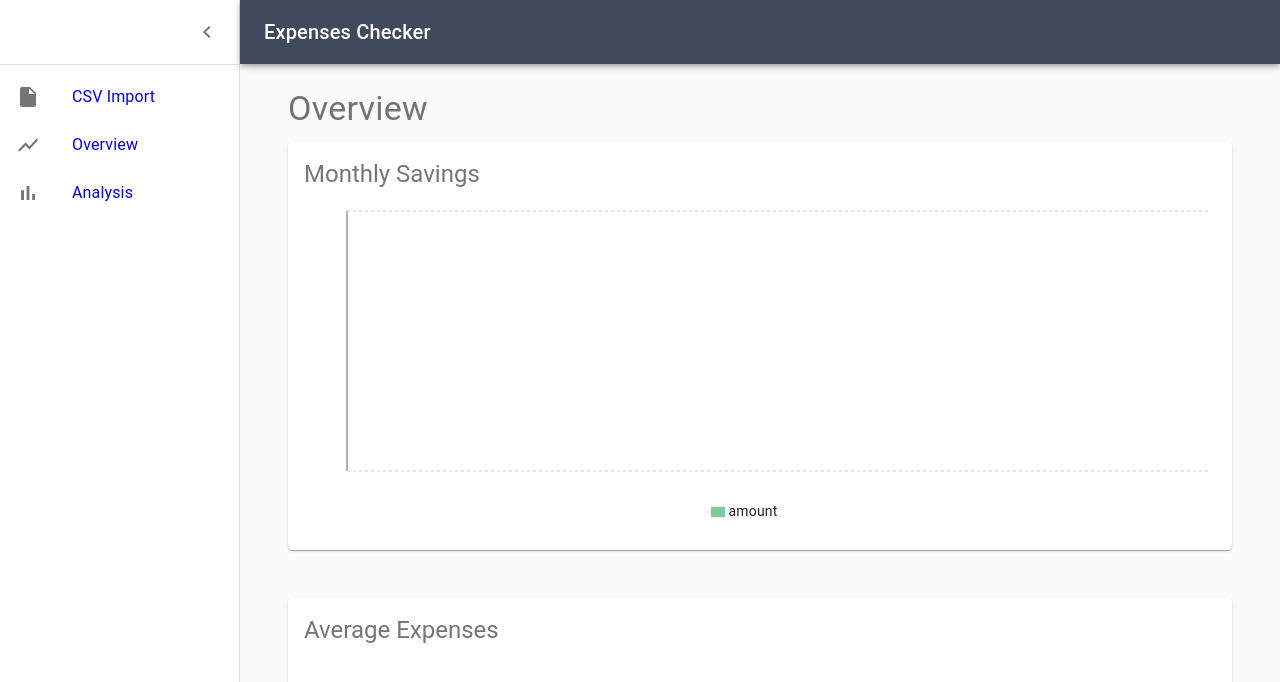
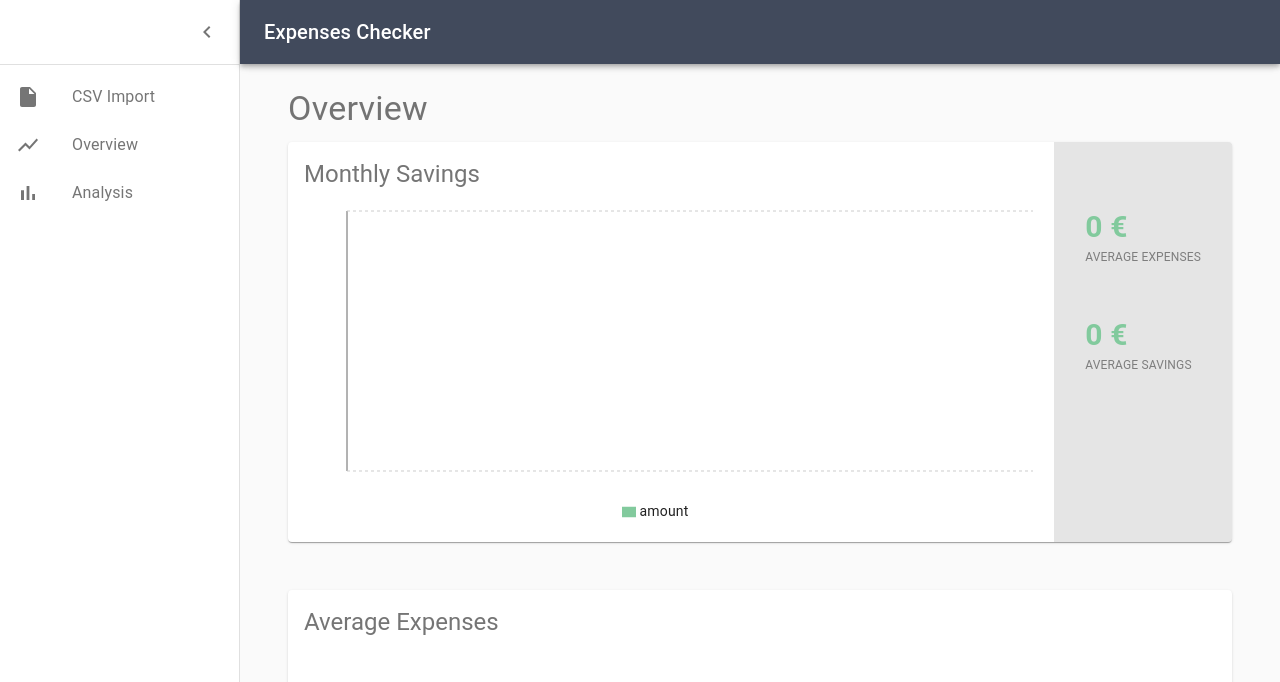
Before and after one commit to niklas92/expenses-app, a React (Create React App) app: page /overview in a window 1280 px wide. Shown: the top 682 px of the page. Built offline with nearby package versions, Linux system fonts and the light colour scheme.

Commit message:
Add KPIs to overview page: monthly average savings and monthly average expenses

```diff
--- a/src/App.js
+++ b/src/App.js
@@ -114,7 +114,8 @@ class App extends React.Component {
     classifiedExpenses: new Map(),
     monthlyExpenses: [],
     categoryAverage: [],
-    monthlyAverage: 0,
+    monAvgSavings: 0,
+    monAvgExpenses: 0,
     uploadCaption: "No file",
   };
 
@@ -127,15 +128,17 @@ class App extends React.Component {
   };
 
   handleFileLoaded = (data, fileInfo) => {
-    const { classExp, monExp, monAvg, catAvg } = processData(data);
-    console.log(classExp);
+    const { classExp, monExp, monAvgSav, monAvgExp, catAvg } = processData(
+      data
+    );
 
     this.setState({
       rawData: data,
       classifiedExpenses: classExp,
       monthlyExpenses: monExp,
       categoryAverage: catAvg,
-      monthlyAverage: monAvg,
+      monAvgSavings: monAvgSav,
+      monAvgExpenses: monAvgExp,
       fileName: fileInfo.name,
     });
   };
@@ -215,7 +218,8 @@ class App extends React.Component {
                 component={() => (
                   <Overview
                     monthlyExpenses={this.state.monthlyExpenses}
-                    monthlyAverage={this.state.monthlyAverage}
+                    monAvgSavings={this.state.monAvgSavings}
+                    monAvgExpenses={this.state.monAvgExpenses}
                     categoryAverage={this.state.categoryAverage}
                   />
                 )}
--- a/src/actions/classification.js
+++ b/src/actions/classification.js
@@ -13,6 +13,7 @@ var classifyExpenses = function (expenses) {
 var monthlyClassification = function (exp) {
   var income = 0;
   var savings = 0;
+  var totalExp = 0;
   var expMap = new Map();
 
   exp.forEach((e) => {
@@ -21,6 +22,7 @@ var monthlyClassification = function (exp) {
     if (key === "INCOME") {
       income += e.amount;
     } else {
+      totalExp += e.amount;
       var oldVal = expMap.get(key);
 
       if (!oldVal) {
@@ -48,6 +50,7 @@ var monthlyClassification = function (exp) {
     expenseGroups: expArr,
     income: income.toFixed(2),
     savings: savings.toFixed(2),
+    totalExp: totalExp.toFixed(2),
   };
 };
 
--- a/src/actions/parseCSV.js
+++ b/src/actions/parseCSV.js
@@ -28,11 +28,24 @@ var getMonthlyExpenses = function (dataMap) {
   return expenses;
 };
 
+// Monthly average of savings or overdraft (income included)
+var calculateAverageSavings = function (dataMap) {
+  var expenses = [];
+
+  for (const [, val] of dataMap.entries()) {
+    expenses.push(val.savings);
+  }
+  return (
+    expenses.reduce((acc, e) => acc + Number(e), 0) / expenses.length
+  ).toFixed(2);
+};
+
+// Monthly average of expenses (income not included)
 var calculateAverageExpense = function (dataMap) {
   var expenses = [];
 
   for (const [, val] of dataMap.entries()) {
-    expenses.push(val.savings);
+    expenses.push(val.totalExp);
   }
   return (
     expenses.reduce((acc, e) => acc + Number(e), 0) / expenses.length
@@ -71,9 +84,15 @@ var processData = function (data) {
     expenses,
     classExp,
     monExp: getMonthlyExpenses(classExp),
-    monAvg: calculateAverageExpense(classExp),
+    monAvgSav: calculateAverageSavings(classExp),
+    monAvgExp: calculateAverageExpense(classExp),
     catAvg: calculateCategoryAverage(classExp),
   };
 };
 
-export { processData, calculateAverageExpense, getMonthlyExpenses };
+export {
+  processData,
+  calculateAverageSavings,
+  calculateAverageExpense,
+  getMonthlyExpenses,
+};
--- a/src/ui-components/NavigationMenu.js
+++ b/src/ui-components/NavigationMenu.js
@@ -13,6 +13,7 @@ import { Link } from "react-router-dom";
 const styles = {
   menuItem: {
     textDecoration: "none",
+    color: "rgba(0, 0, 0, 0.54)",
   },
 };
 
--- a/src/ui-components/charts/CategoryPieChart.js
+++ b/src/ui-components/charts/CategoryPieChart.js
@@ -21,9 +21,6 @@ function CategoryPieChart(props) {
   const totalAmount = props.chartData
     ? props.chartData.reduce((acc, e) => acc + Number(e.amount), 0)
     : 0;
-
-  console.log("chartData: ", props.chartData);
-  console.log("totalAmount: ", totalAmount);
 
   const pieData = props.chartData
     ? props.chartData.filter((e) => e.amount > 0)
--- a/src/ui-components/overview/Overview.js
+++ b/src/ui-components/overview/Overview.js
@@ -19,10 +19,31 @@ const styles = (theme) => ({
     height: 320,
   },
   cardContainer: {
-    marginBottom: "18px;",
+    marginBottom: "18px",
+  },
+  cardContainerSideBar: {
+    marginBottom: "18px",
+    display: "flex",
+    justifyContent: "stretch",
   },
   cardDivider: {
     minHeight: "30px",
+  },
+  cardContentPrimary: { flexGrow: 1 },
+  cardContentSecondary: {
+    backgroundColor: "rgba(0, 0, 0, 0.1)",
+  },
+  kpiContainer: {
+    margin: "48px 15px",
+  },
+  kpiAmount: {
+    color: theme.palette.secondary.main,
+    fontSize: "30px",
+    fontWeight: "bold",
+  },
+  kpiLegend: {
+    color: "rgba(0, 0, 0, 0.45)",
+    fontSize: "12px",
   },
 });
 
@@ -45,16 +66,34 @@ class Overview extends React.Component {
           Overview
         </Typography>
 
-        <Card className={classes.cardContainer}>
-          <CardContent>
+        <Card className={classes.cardContainerSideBar}>
+          <CardContent className={classes.cardContentPrimary}>
             <Typography color="textSecondary" component="h5" variant="h5">
               Monthly Savings
             </Typography>
             <div className={classes.barChartContainer}>
               <OverviewBarChart
                 chartData={this.props.monthlyExpenses}
-                monthlyAverage={this.props.monthlyAverage}
+                monAvgSavings={this.props.monAvgSavings}
               />
+            </div>
+          </CardContent>
+          <CardContent className={classes.cardContentSecondary}>
+            <div className={classes.kpiContainer}>
+              <div className={classes.kpiAmount}>
+                {this.props.monAvgExpenses} €
+              </div>
+              <div className={classes.kpiLegend}>AVERAGE EXPENSES</div>
+            </div>
+            <div className={classes.kpiContainer}>
+              <div className={classes.kpiAmount}>
+                {this.props.monAvgSavings} €
+              </div>
+              {this.props.monAvgSavings >= 0 ? (
+                <div className={classes.kpiLegend}>AVERAGE SAVINGS</div>
+              ) : (
+                <div className={classes.kpiLegend}>AVERAGE OVERDRAFT</div>
+              )}
             </div>
           </CardContent>
         </Card>
--- a/src/ui-components/overview/OverviewBarChart.js
+++ b/src/ui-components/overview/OverviewBarChart.js
@@ -10,7 +10,7 @@ import Tooltip from "recharts/lib/component/Tooltip";
 import Legend from "recharts/lib/component/Legend";
 
 function OverviewBarChart(props) {
-  const { chartData, monthlyAverage } = props;
+  const { chartData, monAvgSavings } = props;
 
   const data = chartData
     .map((e) => ({
@@ -27,7 +27,7 @@ function OverviewBarChart(props) {
         <CartesianGrid vertical={false} strokeDasharray="3 3" />
         <Tooltip />
         <Legend />
-        <ReferenceLine y={monthlyAverage} label="Average" stroke="red" />
+        <ReferenceLine y={monAvgSavings} label="Average" stroke="red" />
         <Bar dataKey="amount" fill="#82ca9d" />
       </BarChart>
     </ResponsiveContainer>
```
